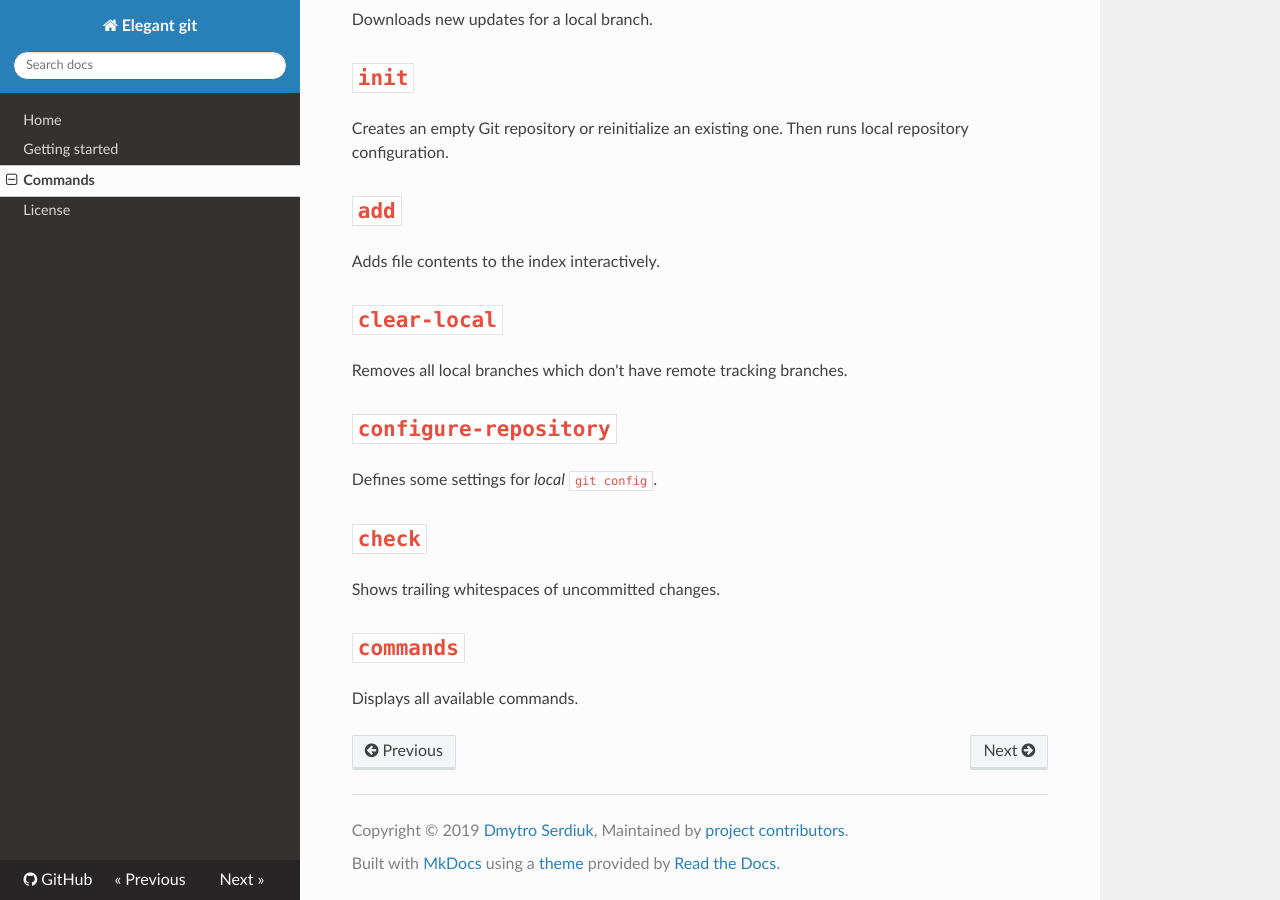
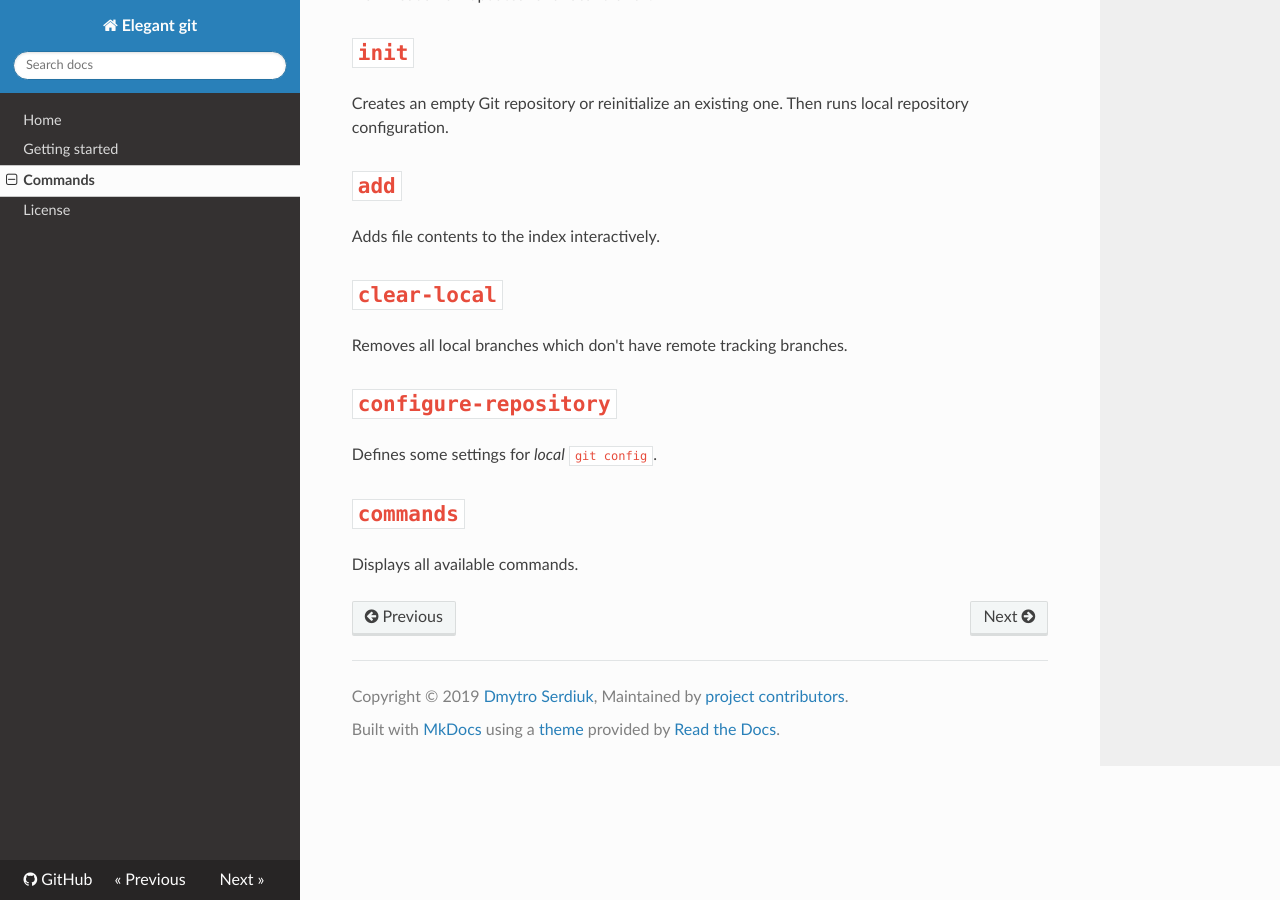
Before and after one commit to bees-hive/elegant-git, an MkDocs documentation site: the page built from docs/commands.md, in a window 1280 px wide and 900 px high, scrolled down 2176 px. Built offline with MkDocs 1.6.1, drawn with Linux system fonts in a browser that asks for light colours; nearby versions of some CDN libraries.

Commit message:
Remove `check` command
This command is not relevant as we use direct git commands in
`save-work` command.

```diff
--- a/docs/commands.md
+++ b/docs/commands.md
@@ -10,7 +10,6 @@
 - `add`
 - `clear-local`
 - `configure-repository`
-- `check`
 - `save`
 
 # `clone-repository`
@@ -106,8 +105,5 @@ Removes all local branches which don't have remote tracking branches.
 # `configure-repository`
 Defines some settings for _local_ `git config`.
 
-# `check`
-Shows trailing whitespaces of uncommitted changes.
-
 # `commands`
 Displays all available commands.
```
Also changed, not shown: 4 other files.
